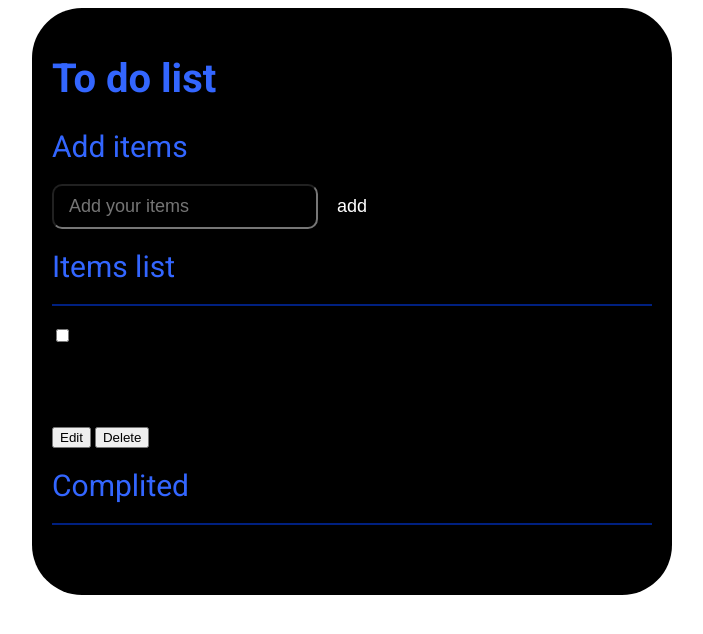
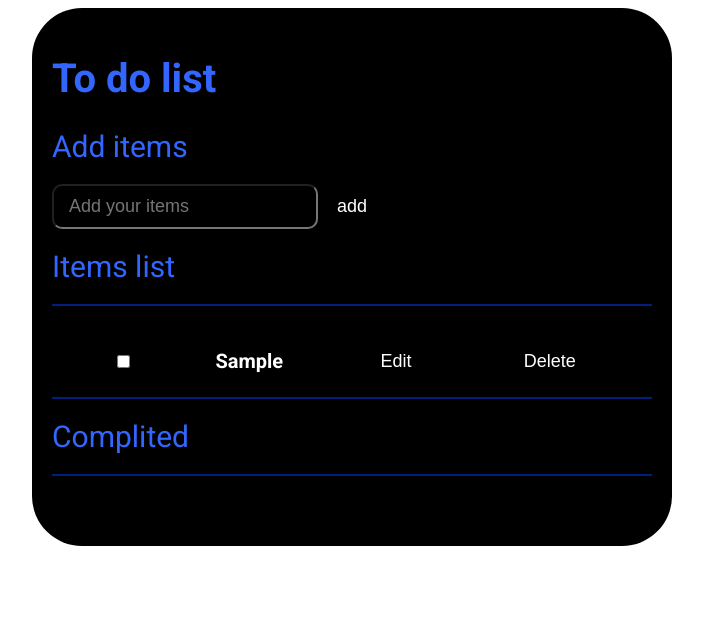
Before and after one commit to Holbaev/To__Do__List, a plain HTML site: page index.html in a window 1280 px wide. Both pictures are taken after typing "Sample" into the empty fields and a click on the button "add". Shown: the whole page, without its empty margins (288-991 px from the left). Drawn offline with Linux system fonts and the light colour scheme.

Commit message:
feat: add css for our task-div

```diff
--- a/style.css
+++ b/style.css
@@ -82,3 +82,65 @@ body{
     border-bottom: 2px solid var(--border);
     padding-bottom: 20px;
 }
+
+/* task */
+.task-box{
+    padding: 10px 20px;
+    display: flex;
+    justify-content: center;
+    align-items: center;
+    justify-content: space-around;
+    border-bottom:  2px solid var(--border);
+}
+
+.task-text{
+    font-size: 20px;
+    font-weight: 400px;
+    color: var(--color);
+    background: none;
+
+}
+.task-text.active{
+    text-decoration: line-through;
+    color: var(--color-text);
+}
+
+.delete{
+    padding: 10px  15px;
+    font-size: 18px;
+    font-weight: 500;
+    color: var(--color);
+    border-radius: 10px;
+    background: none;
+    border: none;
+    cursor: pointer;
+    transition: all 0.8s;
+}
+.delete:hover{
+    border-right: 2px solid #cc0000;
+    border-bottom: 2px solid #cc0000;
+    color: #cc0000;
+}
+
+.edit{
+    padding: 10px  15px;
+    font-size: 18px;
+    font-weight: 500;
+    color: var(--color);
+    border-radius: 10px;
+    background: none;
+    border: none;
+    cursor: pointer;
+    transition: all 0.8s;
+}
+.edit:hover{
+    border-right: 2px solid var(--edit);
+    border-bottom: 2px solid var(--edit);
+    color: var(--edit);
+}
+
+.task-check{
+    border: none;
+    background: none;
+    cursor: pointer;
+}
```
